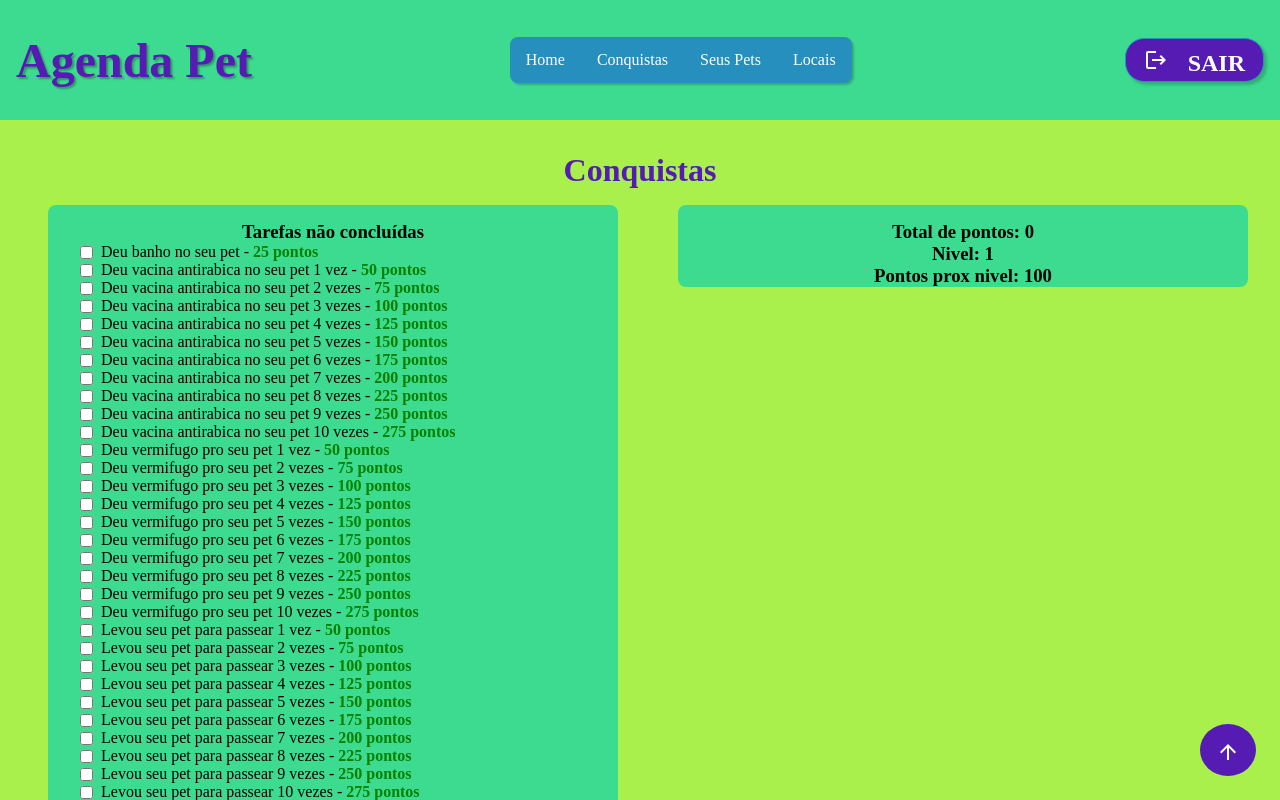
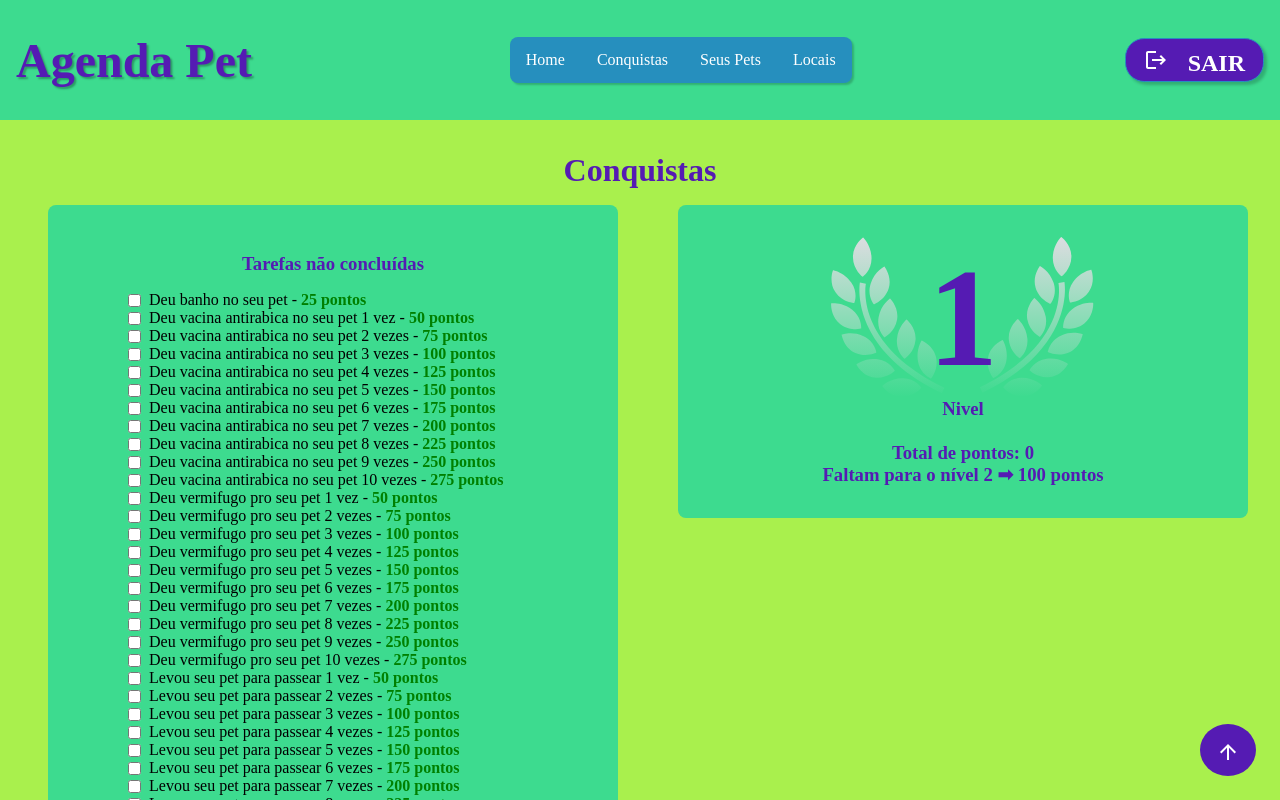
Before and after one commit to Xchapeu/Project-Int, a React (Vite) app: page /trophies in a window 1280 px wide. Built offline with nearby package versions, Linux system fonts and the light colour scheme; sample sign-in values are in the browser's storage; a web font is replaced by a local one.

Commit message:
Adição de estilização no container de info do nivel do tutor

```diff
--- a/src/pages/TrophiesPage/index.jsx
+++ b/src/pages/TrophiesPage/index.jsx
@@ -43,9 +43,7 @@ export const TrophiesPage = () => {
             }
         }
 
-        if (currentLevel === levels[levels.length - 1].level) {
-            setPointsNeededForNextLevel(0);
-        }
+        if (currentLevel === levels[levels.length - 1].level) setPointsNeededForNextLevel(0);
 
         return currentLevel;
     };
@@ -57,9 +55,7 @@ export const TrophiesPage = () => {
     useEffect(() => {
         const uncompletedItems = items.filter(item => !item.completed);
         const completedItems = items.filter(item => item.completed);
-
         const totalCompletedAmount = completedItems.reduce((total, item) => total + parseInt(item.xpAmount), 0);
-        console.log(totalCompletedAmount);
 
         setUncompleted(uncompletedItems);
         setCompleted(completedItems);
@@ -134,10 +130,13 @@ export const TrophiesPage = () => {
 
                     <div className='right-container'>
                         <div className="achievements-list-container">
-                            <h3 className='achievements-list-title'>
-                                Total de pontos: {totalAmount} <br/>
-                                Nivel: {currentLevel}<br/>
-                                Pontos prox nivel: {pointsNeededForNextLevel}
+                            <div className="header">
+                                <strong>{currentLevel}</strong>
+                            </div>
+                            <h3 className='achievements-list-title-right'>
+                                Nivel<br/><br/>
+                                Total de pontos:   {totalAmount} <br/>
+                                { currentLevel < 10 ? `Faltam para o nível ${currentLevel + 1} ➡ ${pointsNeededForNextLevel} pontos`: "" }
                             </h3>
                         </div>
                     </div>
--- a/src/pages/TrophiesPage/styles.css
+++ b/src/pages/TrophiesPage/styles.css
@@ -28,12 +28,28 @@
     min-height: 50%;
 }
 
+.achievements-list-container .header {
+    font-size: 8.75rem;
+    font-weight: 600;
+    color: var(--fourth-color);
+    background: url('/levelup.svg') no-repeat center;
+    background-size: contain;
+    display: flex;
+    justify-content: center;
+}
+
+/* .achievements-list-container > .header > strong {
+    font-family: var(--main-font);
+} */
+
 .achievements-list-container {
+    padding: 2rem 3rem;
     width: 100%;
     min-width: 40%;
     background-color: var(--primary-color);
     border-radius: 8px;
     margin-top: 1rem;
+    text-align: center;
 }
 
 .achievements-list-container .achievements-list-title,
@@ -41,6 +57,13 @@
     font-family: var(--main-font);
     text-align: center;
     padding-top: 1rem;
+    color: var(--fourth-color)
+}
+
+.achievements-list-title-right {
+    font-family: var(--main-font);
+    text-align: center;
+    color: var(--fourth-color)
 }
 
 .achievements-list {
@@ -70,3 +93,7 @@
     align-items: center;
     gap: .5rem;
 }
+
+ul {
+    margin-top: 1rem;
+}
```
Also changed, not shown: public/levelup.svg (added).
